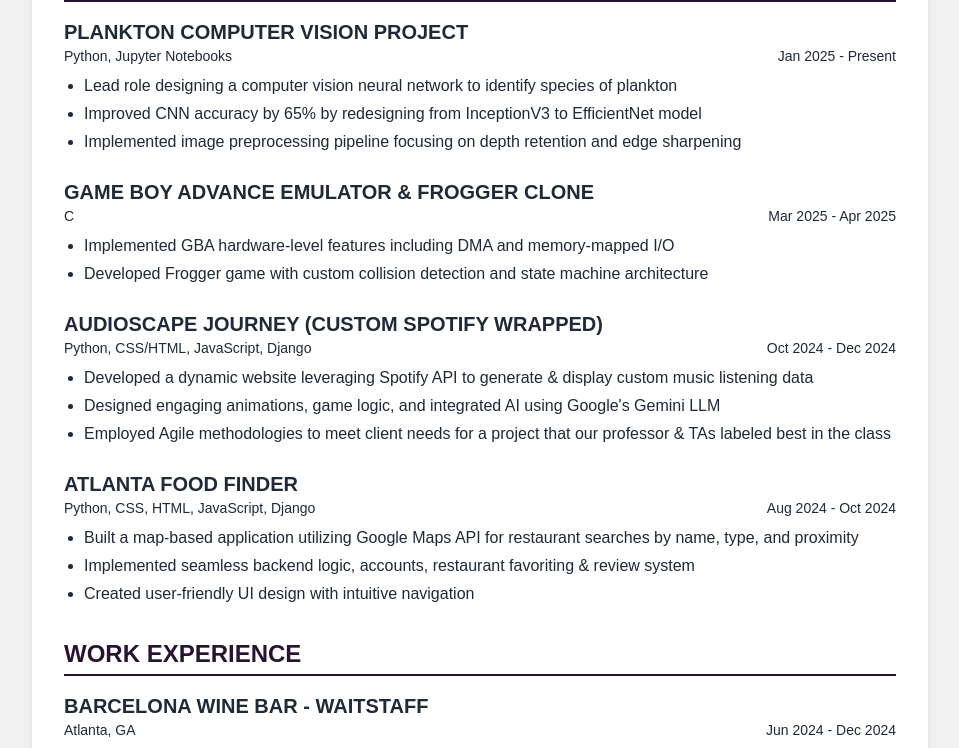
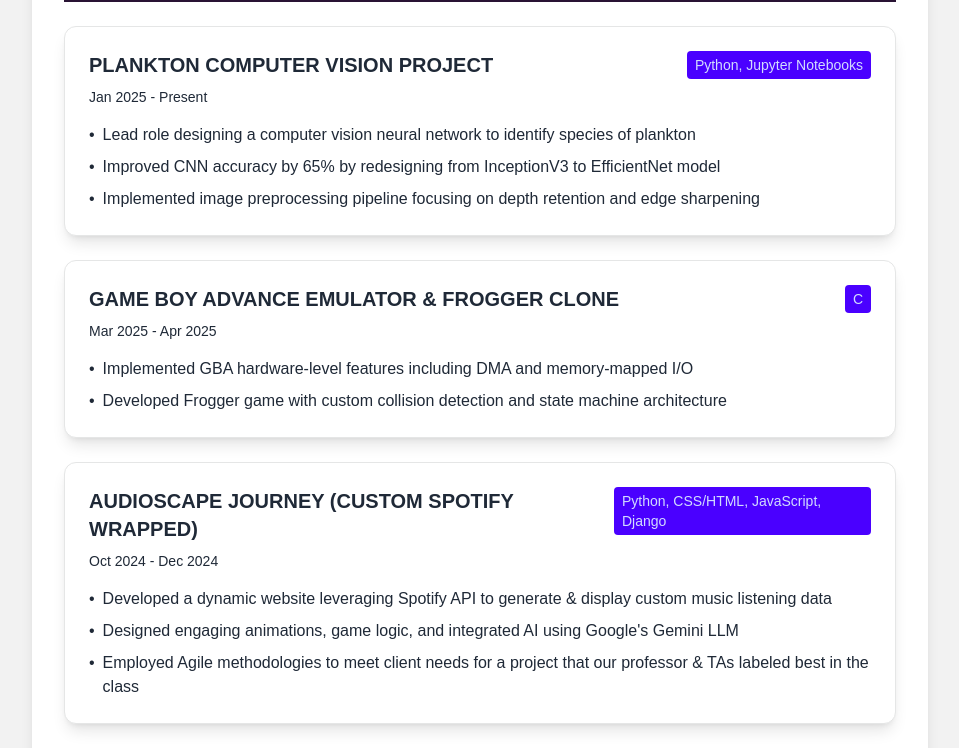
Before and after one commit to thatdudegrantt/personal-site, a Next.js app: page /resume in a window 1280 px wide. Shown: the part 800-1548 px from the top of the page, without its empty margins (160-1119 px from the left). Built offline with nearby package versions, Linux system fonts and the light colour scheme; no server answers.

Commit message:
added extra styling to resume/page.js projects section
mirrors how they look in projects/page.js.
- I will also update the rest of the resume html version

```diff
--- a/src/app/resume/page.js
+++ b/src/app/resume/page.js
@@ -63,59 +63,130 @@ export default function Resume() {
 
                 {/* Projects */}
                 <section className="mb-8">
-                    <h2 className="text-2xl font-bold border-b-2 pb-1 mb-4 text-[var(--resume-heading)] border-[var(--resume-heading)]">PROJECTS</h2>
+                    <h2 className="text-2xl font-bold border-b-2 pb-1 mb-6 text-[var(--resume-heading)] border-[var(--resume-heading)]">
+                        PROJECTS
+                    </h2>
 
-                    <div className="mb-6 text-base-content">
-                        <h3 className="text-xl font-semibold">PLANKTON COMPUTER VISION PROJECT</h3>
-                        <div className="flex justify-between text-sm mb-2">
-                            <span>Python, Jupyter Notebooks</span>
-                            <span>Jan 2025 - Present</span>
+                    <div className="grid grid-cols-1 gap-6">
+                        {/* Plankton Computer Vision */}
+                        <div
+                            className="bg-base-100 rounded-xl shadow-lg overflow-hidden hover:shadow-xl transition-all duration-300 hover:-translate-y-1 border border-base-300">
+                            <div className="p-6">
+                                <div className="flex justify-between items-start mb-2">
+                                    <h3 className="text-xl font-bold text-base-content">PLANKTON COMPUTER VISION
+                                        PROJECT</h3>
+                                    <span className="text-sm bg-primary text-primary-content px-2 py-1 rounded">
+                                        Python, Jupyter Notebooks
+                                    </span>
                                 </div>
-                        <ul className="list-disc pl-5 space-y-1">
-                            <li>Lead role designing a computer vision neural network to identify species of plankton</li>
-                            <li>Improved CNN accuracy by 65% by redesigning from InceptionV3 to EfficientNet model</li>
-                            <li>Implemented image preprocessing pipeline focusing on depth retention and edge sharpening</li>
+                                <p className="text-sm text-base-content mb-4">Jan 2025 - Present</p>
+                                <ul className="space-y-2 text-base-content">
+                                    <li className="flex items-start">
+                                        <span className="mr-2">•</span>
+                                        Lead role designing a computer vision neural network to identify species of
+                                        plankton
+                                    </li>
+                                    <li className="flex items-start">
+                                        <span className="mr-2">•</span>
+                                        Improved CNN accuracy by 65% by redesigning from InceptionV3 to EfficientNet
+                                        model
+                                    </li>
+                                    <li className="flex items-start">
+                                        <span className="mr-2">•</span>
+                                        Implemented image preprocessing pipeline focusing on depth retention and edge
+                                        sharpening
+                                    </li>
                                 </ul>
                             </div>
+                        </div>
 
-                    <div className="mb-6 text-base-content">
-                        <h3 className="text-xl font-semibold">GAME BOY ADVANCE EMULATOR & FROGGER CLONE</h3>
-                        <div className="flex justify-between text-sm mb-2">
-                            <span>C</span>
-                            <span>Mar 2025 - Apr 2025</span>
+                        {/* GBA Emulator */}
+                        <div
+                            className="bg-base-100 rounded-xl shadow-lg overflow-hidden hover:shadow-xl transition-all duration-300 hover:-translate-y-1 border border-base-300">
+                            <div className="p-6">
+                                <div className="flex justify-between items-start mb-2">
+                                    <h3 className="text-xl font-bold text-base-content">GAME BOY ADVANCE EMULATOR &
+                                        FROGGER CLONE</h3>
+                                    <span className="text-sm bg-primary text-primary-content px-2 py-1 rounded">
+                                        C
+                                    </span>
                                 </div>
-                        <ul className="list-disc pl-5 space-y-1">
-                            <li>Implemented GBA hardware-level features including DMA and memory-mapped I/O</li>
-                            <li>Developed Frogger game with custom collision detection and state machine architecture</li>
+                                <p className="text-sm text-base-content mb-4">Mar 2025 - Apr 2025</p>
+                                <ul className="space-y-2 text-base-content">
+                                    <li className="flex items-start">
+                                        <span className="mr-2">•</span>
+                                        Implemented GBA hardware-level features including DMA and memory-mapped I/O
+                                    </li>
+                                    <li className="flex items-start">
+                                        <span className="mr-2">•</span>
+                                        Developed Frogger game with custom collision detection and state machine
+                                        architecture
+                                    </li>
                                 </ul>
                             </div>
+                        </div>
 
-                    {/* Audiospace Journey */}
-                    <div className="mb-6 text-base-content">
-                        <h3 className="text-xl font-semibold">AUDIOSCAPE JOURNEY (CUSTOM SPOTIFY WRAPPED)</h3>
-                        <div className="flex justify-between text-sm mb-2">
-                            <span>Python, CSS/HTML, JavaScript, Django</span>
-                            <span>Oct 2024 - Dec 2024</span>
+                        {/* Audioscape Journey */}
+                        <div
+                            className="bg-base-100 rounded-xl shadow-lg overflow-hidden hover:shadow-xl transition-all duration-300 hover:-translate-y-1 border border-base-300">
+                            <div className="p-6">
+                                <div className="flex justify-between items-start mb-2">
+                                    <h3 className="text-xl font-bold text-base-content">AUDIOSCAPE JOURNEY (CUSTOM
+                                        SPOTIFY WRAPPED)</h3>
+                                    <span className="text-sm bg-primary text-primary-content px-2 py-1 rounded">
+                                        Python, CSS/HTML, JavaScript, Django
+                                    </span>
                                 </div>
-                        <ul className="list-disc pl-5 space-y-1">
-                            <li>Developed a dynamic website leveraging Spotify API to generate & display custom music listening data</li>
-                            <li>Designed engaging animations, game logic, and integrated AI using Google's Gemini LLM</li>
-                            <li>Employed Agile methodologies to meet client needs for a project that our professor & TAs labeled best in the class</li>
+                                <p className="text-sm text-base-content mb-4">Oct 2024 - Dec 2024</p>
+                                <ul className="space-y-2 text-base-content">
+                                    <li className="flex items-start">
+                                        <span className="mr-2">•</span>
+                                        Developed a dynamic website leveraging Spotify API to generate & display custom
+                                        music listening data
+                                    </li>
+                                    <li className="flex items-start">
+                                        <span className="mr-2">•</span>
+                                        Designed engaging animations, game logic, and integrated AI using Google's
+                                        Gemini LLM
+                                    </li>
+                                    <li className="flex items-start">
+                                        <span className="mr-2">•</span>
+                                        Employed Agile methodologies to meet client needs for a project that our
+                                        professor & TAs labeled best in the class
+                                    </li>
                                 </ul>
+                            </div>
                         </div>
 
                         {/* Atlanta Food Finder */}
-                    <div className="mb-6 text-base-content">
-                        <h3 className="text-xl font-semibold">ATLANTA FOOD FINDER</h3>
-                        <div className="flex justify-between text-sm mb-2">
-                            <span>Python, CSS, HTML, JavaScript, Django</span>
-                            <span>Aug 2024 - Oct 2024</span>
+                        <div
+                            className="bg-base-100 rounded-xl shadow-lg overflow-hidden hover:shadow-xl transition-all duration-300 hover:-translate-y-1 border border-base-300">
+                            <div className="p-6">
+                                <div className="flex justify-between items-start mb-2">
+                                    <h3 className="text-xl font-bold text-base-content">ATLANTA FOOD FINDER</h3>
+                                    <span className="text-sm bg-primary text-primary-content px-2 py-1 rounded">
+                                        Python, CSS, HTML, JavaScript, Django
+                                    </span>
                                 </div>
-                        <ul className="list-disc pl-5 space-y-1">
-                            <li>Built a map-based application utilizing Google Maps API for restaurant searches by name, type, and proximity</li>
-                            <li>Implemented seamless backend logic, accounts, restaurant favoriting & review system</li>
-                            <li>Created user-friendly UI design with intuitive navigation</li>
+                                <p className="text-sm text-base-content mb-4">Aug 2024 - Oct 2024</p>
+                                <ul className="space-y-2 text-base-content">
+                                    <li className="flex items-start">
+                                        <span className="mr-2">•</span>
+                                        Built a map-based application utilizing Google Maps API for restaurant searches
+                                        by name, type, and proximity
+                                    </li>
+                                    <li className="flex items-start">
+                                        <span className="mr-2">•</span>
+                                        Implemented seamless backend logic, accounts, restaurant favoriting & review
+                                        system
+                                    </li>
+                                    <li className="flex items-start">
+                                        <span className="mr-2">•</span>
+                                        Created user-friendly UI design with intuitive navigation
+                                    </li>
                                 </ul>
+                            </div>
+                        </div>
                     </div>
                 </section>
 
```
Lines whose indentation alone changed are shown as unchanged.
